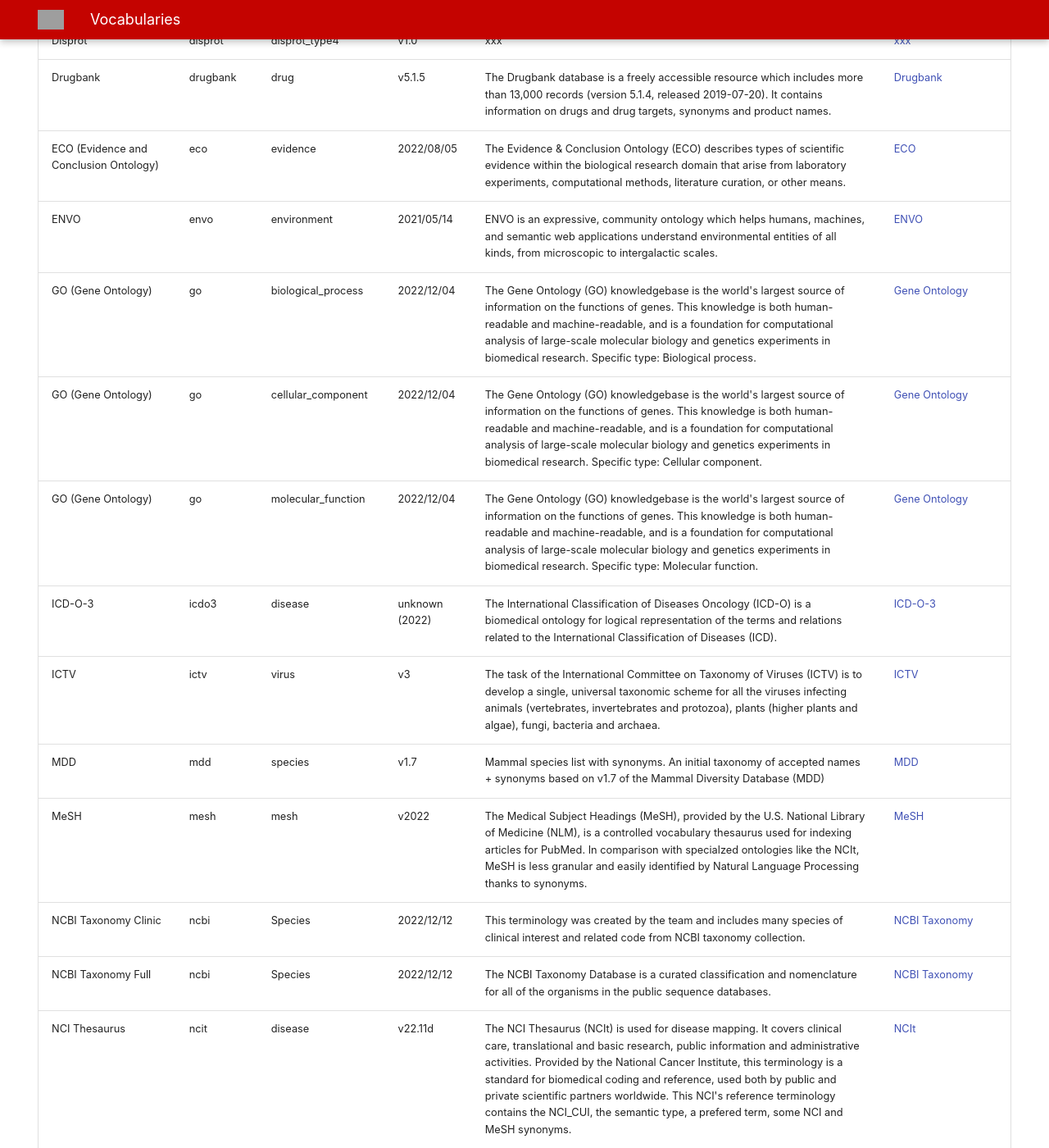
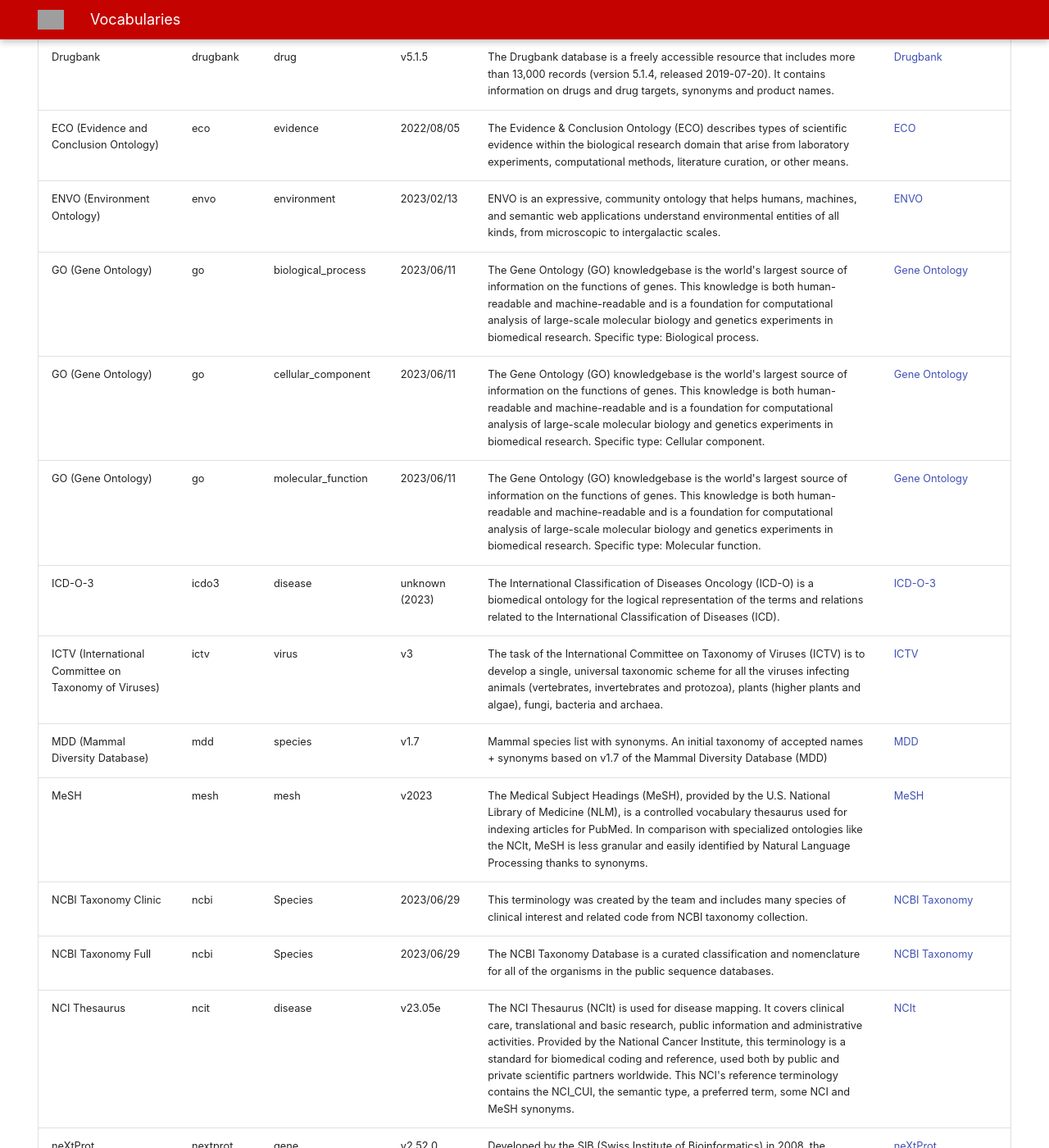
Before and after one commit to sibils/sibils-website, an MkDocs documentation site: the page built from docs/doc/vocabularies.md, in a window 1280 px wide and 1400 px high, scrolled down 2084 px. Shown: the whole window at 82% size. Built offline with MkDocs 1.6.1 and Material for MkDocs 9.7.7, drawn with Linux system fonts in a browser that asks for light colours; some of the changed text lies outside the part shown; grey boxes are pictures that could not be loaded.

Commit message:
Update vocabularies.md
Update to match with terminologies available in v3.2 + addition a "planed" line at the end of the page to cite terminologies available in v3.3

```diff
--- a/docs/doc/vocabularies.md
+++ b/docs/doc/vocabularies.md
@@ -12,13 +12,13 @@
 
 These are the various terminologies used to create annotations.
 
+
 | Name | Code | Type | Update / Version | Description | Link |
 |------|------|------|------------------|-------------|------|
-| Affiliations | aff | affiliation | 2022 | A list of international research institutes. | [Manual]|
-| ATC  | atc | drug | 2022 | This ontology is a representation of the ATC classification used for the classification of drugs and provided by WHO (World Health Organization). Based on the ATC code of the main ingredient of a product, this medical product can be classify in the ATC system. | [ATC](https://bioportal.bioontology.org/ontologies/ATC) |
-| Cellosaurus  | cell | cell line | v43.0 | xxx | [Cellosaurus](https://www.cellosaurus.org) |
-| CheBI (Chemical Entities of Biological Interest) | chebi | chemical | v220 | Chemical Entities of Biological Interest (ChEBI) is a freely available dictionary of molecular entities focused on ‘small’ chemical compounds. The term ‘molecular entity’ refers to any constitutionally or isotopically distinct atom, molecule, ion, ion pair, radical, radical ion, complex, conformer, etc., identifiable as a separately distinguishable entity. The molecular entities in question are either products of nature or synthetic products used to intervene in the processes of living organisms. ChEBI incorporates an ontological classification, whereby the relationships between molecular entities or classes of entities and their parents and/or children are specified. | [ChEBI](https://www.ebi.ac.uk/chebi/downloadsForward.do) |
-| COVoc | cov | COVoc | 2022 | The COVID-19 Vocabulary (COVoc) is an ontology containing terms related to the research of the COVID-19 pandemic. This includes host organisms, pathogenicity, gene and gene products, barrier gestures, treatments and more. | [COVoc](https://www.ebi.ac.uk/ols/ontologies/COVOC) |
+| ATC  | atc | drug | 2022-11-07 | This ontology is a representation of the ATC classification used for the classification of drugs and provided by WHO (World Health Organization). Based on the ATC code of the main ingredient of a product, this medical product can be classified in the ATC system. | [ATC](https://bioportal.bioontology.org/ontologies/ATC) |
+| Cellosaurus  | cell | cell line | v45.0 | xxx | [Cellosaurus](https://www.cellosaurus.org) |
+| CheBI (Chemical Entities of Biological Interest) | chebi | chemical | v222 | Chemical Entities of Biological Interest (ChEBI) is a freely available dictionary of molecular entities focused on ‘small’ chemical compounds. The term ‘molecular entity’ refers to any constitutionally or isotopically distinct atom, molecule, ion, ion pair, radical, radical ion, complex, conformer, etc., identifiable as a separately distinguishable entity. The molecular entities in question are either products of nature or synthetic products used to intervene in the processes of living organisms. ChEBI incorporates an ontological classification, whereby the relationships between molecular entities or classes of entities and their parents and/or children are specified. | [ChEBI](https://www.ebi.ac.uk/chebi/downloadsForward.do) |
+| COVoc |  |  | 2022 | The COVID-19 Vocabulary (COVoc) is an ontology containing terms related to the research of the COVID-19 pandemic. This includes host organisms, pathogenicity, gene and gene products, barrier gestures, treatments and more. Several axis are detailed below and accessible via SIBiLS. | [COVoc](https://www.ebi.ac.uk/ols/ontologies/COVOC) |
 | COVoc Biomedical | cov | biomedical_vocab | v1.0 | The COVID-19 Vocabulary (COVoc) is an ontology containing terms related to the research of the COVID-19 pandemic. This includes host organisms, pathogenicity, gene and gene products, barrier gestures, treatments and more. | [COVoc](https://www.ebi.ac.uk/ols/ontologies/COVOC) |
 | COVoc Cell lines | cov | cell_lines | v1.0 | The COVID-19 Vocabulary (COVoc) is an ontology containing terms related to the research of the COVID-19 pandemic. This includes host organisms, pathogenicity, gene and gene products, barrier gestures, treatments and more. | [COVoc](https://www.ebi.ac.uk/ols/ontologies/COVOC) |
 | COVoc Chemicals | cov | chemical | v2.0 | The COVID-19 Vocabulary (COVoc) is an ontology containing terms related to the research of the COVID-19 pandemic. This includes host organisms, pathogenicity, gene and gene products, barrier gestures, treatments and more. | [COVoc](https://www.ebi.ac.uk/ols/ontologies/COVOC) |
@@ -33,21 +33,25 @@
 | Disprot | disprot | disprot_type2 | v1.0 | xxx | [xxx](xxx) |
 | Disprot | disprot | disprot_type3 | v1.0 | xxx | [xxx](xxx) |
 | Disprot | disprot | disprot_type4 | v1.0 | xxx | [xxx](xxx) |
-| Drugbank | drugbank | drug | v5.1.5 | The Drugbank database is a freely accessible resource which includes more than 13,000 records (version 5.1.4, released 2019-07-20). It contains information on drugs and drug targets, synonyms and product names. | [Drugbank](https://www.drugbank.ca/releases/latest) |
+| Drugbank | drugbank | drug | v5.1.5 | The Drugbank database is a freely accessible resource that includes more than 13,000 records (version 5.1.4, released 2019-07-20). It contains information on drugs and drug targets, synonyms and product names. | [Drugbank](https://www.drugbank.ca/releases/latest) |
 | ECO (Evidence and Conclusion Ontology) | eco | evidence | 2022/08/05 | The Evidence & Conclusion Ontology (ECO) describes types of scientific evidence within the biological research domain that arise from laboratory experiments, computational methods, literature curation, or other means.  | [ECO](https://www.ebi.ac.uk/ols/ontologies/eco) |
-| ENVO | envo | environment | 2021/05/14 | ENVO is an expressive, community ontology which helps humans, machines, and semantic web applications understand environmental entities of all kinds, from microscopic to intergalactic scales. | [ENVO](https://obofoundry.org/ontology/envo.html) |
-| GO (Gene Ontology) | go | biological_process | 2022/12/04 | The Gene Ontology (GO) knowledgebase is the world's largest source of information on the functions of genes. This knowledge is both human-readable and machine-readable, and is a foundation for computational analysis of large-scale molecular biology and genetics experiments in biomedical research. Specific type: Biological process.| [Gene Ontology](http://geneontology.org/) |
-| GO (Gene Ontology) | go | cellular_component | 2022/12/04 | The Gene Ontology (GO) knowledgebase is the world's largest source of information on the functions of genes. This knowledge is both human-readable and machine-readable, and is a foundation for computational analysis of large-scale molecular biology and genetics experiments in biomedical research. Specific type: Cellular component. | [Gene Ontology](http://geneontology.org/) |
-| GO (Gene Ontology) | go | molecular_function | 2022/12/04 | The Gene Ontology (GO) knowledgebase is the world's largest source of information on the functions of genes. This knowledge is both human-readable and machine-readable, and is a foundation for computational analysis of large-scale molecular biology and genetics experiments in biomedical research. Specific type: Molecular function. | [Gene Ontology](http://geneontology.org/) |
-| ICD-O-3 | icdo3 | disease | unknown (2022) | The International Classification of Diseases Oncology (ICD-O) is a biomedical ontology for logical representation of the terms and relations related to the International Classification of Diseases (ICD). | [ICD-O-3](http://www.iacr.com.fr/index.php?option=com_content&view=category&layout=blog&id=100&Itemid=577) |
-| ICTV | ictv | virus | v3 | The task of the International Committee on Taxonomy of Viruses (ICTV) is to develop a single, universal taxonomic scheme for all the viruses infecting animals (vertebrates, invertebrates and protozoa), plants (higher plants and algae), fungi, bacteria and archaea. | [ICTV](https://ictv.global/taxonomy) |
-| MDD | mdd | species | v1.7 | Mammal species list with synonyms. An initial taxonomy of accepted names + synonyms based on v1.7 of the Mammal Diversity Database (MDD) | [MDD](https://www.mammaldiversity.org/index.html) |
-| MeSH | mesh | mesh | v2022 | The Medical Subject Headings (MeSH), provided by the U.S. National Library of Medicine (NLM), is a controlled vocabulary thesaurus used for indexing articles for PubMed. In comparison with specialzed ontologies like the NCIt, MeSH is less granular and easily identified by Natural Language Processing thanks to synonyms. | [MeSH](https://www.nlm.nih.gov/databases/download/mesh.html) |
-| NCBI Taxonomy Clinic | ncbi | Species | 2022/12/12 | This terminology was created by the team and includes many species of clinical interest and related code from NCBI taxonomy collection. | [NCBI Taxonomy](https://www.ncbi.nlm.nih.gov/Taxonomy/Browser/wwwtax.cgi) |
-| NCBI Taxonomy Full | ncbi | Species | 2022/12/12 | The NCBI Taxonomy Database is a curated classification and nomenclature for all of the organisms in the public sequence databases. | [NCBI Taxonomy](https://www.ncbi.nlm.nih.gov/Taxonomy/Browser/wwwtax.cgi) |
-| NCI Thesaurus | ncit | disease | v22.11d | The NCI Thesaurus (NCIt) is used for disease mapping. It covers clinical care, translational and basic research, public information and administrative activities. Provided by the National Cancer Institute, this terminology is a standard for biomedical coding and reference, used both by public and private scientific partners worldwide. This NCI's reference terminology contains the NCI_CUI, the semantic type, a prefered term, some NCI and MeSH synonyms. | [NCIt](https://ncithesaurus.nci.nih.gov/ncitbrowser/) |
-| neXtProt | nextprot | gene | v2.26.0 | Developed by the SIB (Swiss Institute of Bioinformatics) in 2008, the neXtProt human protein knowledgebase is a comprehensive human-centric discovery platform. More than 20,000 proteins were manually annotated and still updated. The provides to researchers a high-quality synonym for both protein and gene names. | [neXtProt](https://www.nextprot.org/) |
+| ENVO (Environment Ontology) | envo | environment | 2023/02/13 | ENVO is an expressive, community ontology that helps humans, machines, and semantic web applications understand environmental entities of all kinds, from microscopic to intergalactic scales. | [ENVO](https://obofoundry.org/ontology/envo.html) |
+| GO (Gene Ontology) | go | biological_process | 2023/06/11 | The Gene Ontology (GO) knowledgebase is the world's largest source of information on the functions of genes. This knowledge is both human-readable and machine-readable and is a foundation for computational analysis of large-scale molecular biology and genetics experiments in biomedical research. Specific type: Biological process.| [Gene Ontology](http://geneontology.org/) |
+| GO (Gene Ontology) | go | cellular_component | 2023/06/11 | The Gene Ontology (GO) knowledgebase is the world's largest source of information on the functions of genes. This knowledge is both human-readable and machine-readable and is a foundation for computational analysis of large-scale molecular biology and genetics experiments in biomedical research. Specific type: Cellular component. | [Gene Ontology](http://geneontology.org/) |
+| GO (Gene Ontology) | go | molecular_function | 2023/06/11 | The Gene Ontology (GO) knowledgebase is the world's largest source of information on the functions of genes. This knowledge is both human-readable and machine-readable and is a foundation for computational analysis of large-scale molecular biology and genetics experiments in biomedical research. Specific type: Molecular function. | [Gene Ontology](http://geneontology.org/) |
+| ICD-O-3 | icdo3 | disease | unknown (2023) | The International Classification of Diseases Oncology (ICD-O) is a biomedical ontology for the logical representation of the terms and relations related to the International Classification of Diseases (ICD). | [ICD-O-3](http://www.iacr.com.fr/index.php?option=com_content&view=category&layout=blog&id=100&Itemid=577) |
+| ICTV (International Committee on Taxonomy of Viruses) | ictv | virus | v3 | The task of the International Committee on Taxonomy of Viruses (ICTV) is to develop a single, universal taxonomic scheme for all the viruses infecting animals (vertebrates, invertebrates and protozoa), plants (higher plants and algae), fungi, bacteria and archaea. | [ICTV](https://ictv.global/taxonomy) |
+| MDD (Mammal Diversity Database) | mdd | species | v1.7 | Mammal species list with synonyms. An initial taxonomy of accepted names + synonyms based on v1.7 of the Mammal Diversity Database (MDD) | [MDD](https://www.mammaldiversity.org/index.html) |
+| MeSH | mesh | mesh | v2023 | The Medical Subject Headings (MeSH), provided by the U.S. National Library of Medicine (NLM), is a controlled vocabulary thesaurus used for indexing articles for PubMed. In comparison with specialized ontologies like the NCIt, MeSH is less granular and easily identified by Natural Language Processing thanks to synonyms. | [MeSH](https://www.nlm.nih.gov/databases/download/mesh.html) |
+| NCBI Taxonomy Clinic | ncbi | Species | 2023/06/29 | This terminology was created by the team and includes many species of clinical interest and related code from NCBI taxonomy collection. | [NCBI Taxonomy](https://www.ncbi.nlm.nih.gov/Taxonomy/Browser/wwwtax.cgi) |
+| NCBI Taxonomy Full | ncbi | Species | 2023/06/29 | The NCBI Taxonomy Database is a curated classification and nomenclature for all of the organisms in the public sequence databases. | [NCBI Taxonomy](https://www.ncbi.nlm.nih.gov/Taxonomy/Browser/wwwtax.cgi) |
+| NCI Thesaurus | ncit | disease | v23.05e | The NCI Thesaurus (NCIt) is used for disease mapping. It covers clinical care, translational and basic research, public information and administrative activities. Provided by the National Cancer Institute, this terminology is a standard for biomedical coding and reference, used both by public and private scientific partners worldwide. This NCI's reference terminology contains the NCI_CUI, the semantic type, a preferred term, some NCI and MeSH synonyms. | [NCIt](https://ncithesaurus.nci.nih.gov/ncitbrowser/) |
+| neXtProt | nextprot | gene | v2.52.0 | Developed by the SIB (Swiss Institute of Bioinformatics) in 2008, the neXtProt human protein knowledgebase is a comprehensive human-centric discovery platform. More than 20,000 proteins were manually annotated and still updated. It provides to researchers with a high-quality synonym for both protein and gene names. | [neXtProt](https://www.nextprot.org/) |
 | OTT (Open Tree of Life) | ott | species | v3.3 | Open Tree of Life aims to construct a comprehensive, dynamic and digitally-available tree of life by synthesizing published phylogenetic trees along with taxonomic data. https://doi.org/10.5281/zenodo.3937750 | [OTT](https://tree.opentreeoflife.org/about/taxonomy-version/ott3.3) |
 | PPI-PTM | ppiptm | ppi-ptm | unknown | xxx | [Manual]|
 | ROBI (Relation Ontology - Biotic Interactions) | robi | biotic_interaction | unknown | RO is a collection of relations intended primarily for standardization across ontologies in the OBO Foundry and wider OBO library. It incorporates ROCore upper-level relations such as part of as well as biology-specific relationship types such as develops from. We extracted a subset of terms of interest for biotic interactions. | [RO](https://obofoundry.org/ontology/ro.html) |
-| UniProtKB/SwissProt | uniprot | gene | 2022/04 | The UniProt Knowledgebase (UniProtKB) is the central hub for the collection of functional information on proteins, with accurate, consistent and rich annotation. We used a large fraction of the reviewed subset UinProtKB/Swiss-Prot which includes records with information extracted from literature and curator-evaluated computational analysis. | [UniProtKB/SwissProt](https://www.uniprot.org/downloads#uniprotkblink) |
+| UniProtKB/SwissProt | uniprot | gene | 2022-04 | The UniProt Knowledgebase (UniProtKB) is the central hub for the collection of functional information on proteins, with accurate, consistent and rich annotation. We used a large fraction of the reviewed subset UinProtKB/Swiss-Prot which includes records with information extracted from literature and curator-evaluated computational analysis. | [UniProtKB/SwissProt](https://www.uniprot.org/downloads#uniprotkblink) |
+
+Temporary out: | Affiliations | aff | affiliation | 2022 | A list of international research institutes. | [Manual] |  affiliations |
+
+Planed for v3.3 : pubchem (subset), license (spdx), lotus (natural chemical products)
```
Also changed, not shown: other parts of docs/doc/vocabularies.md (+1 -1 lines).
